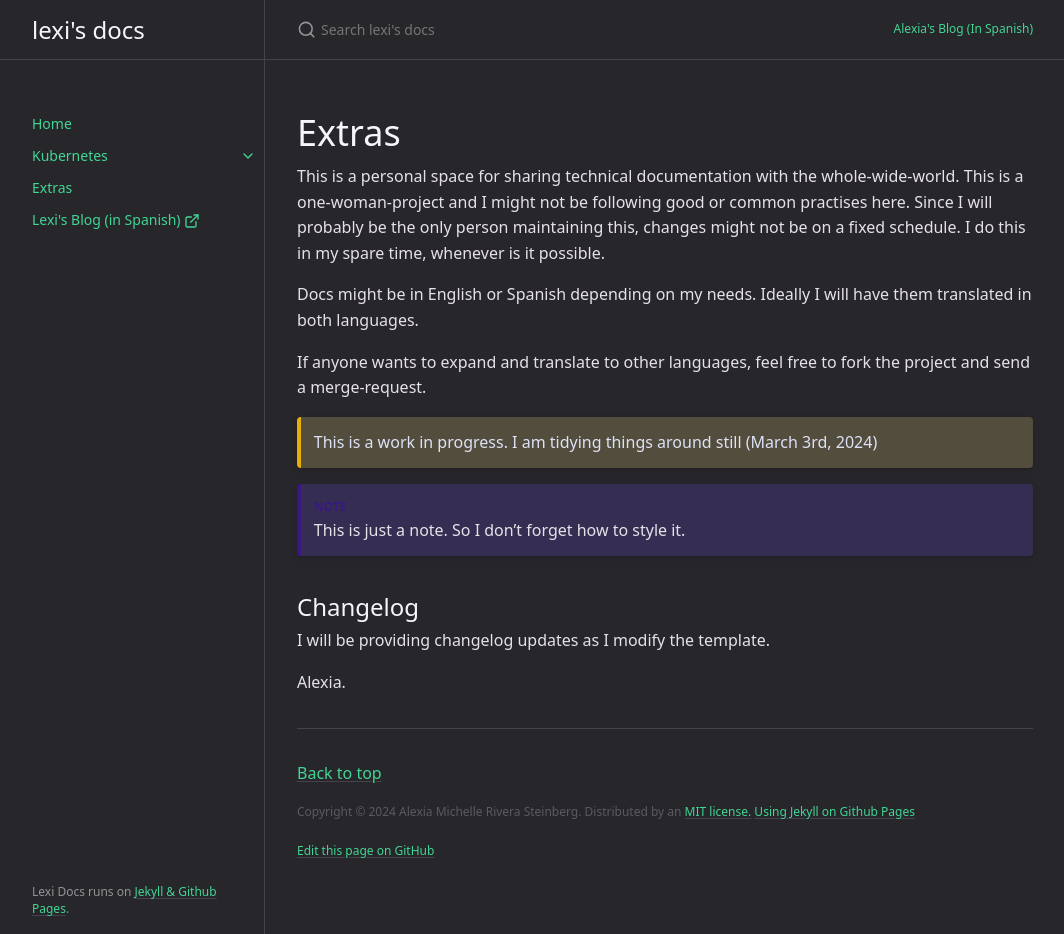
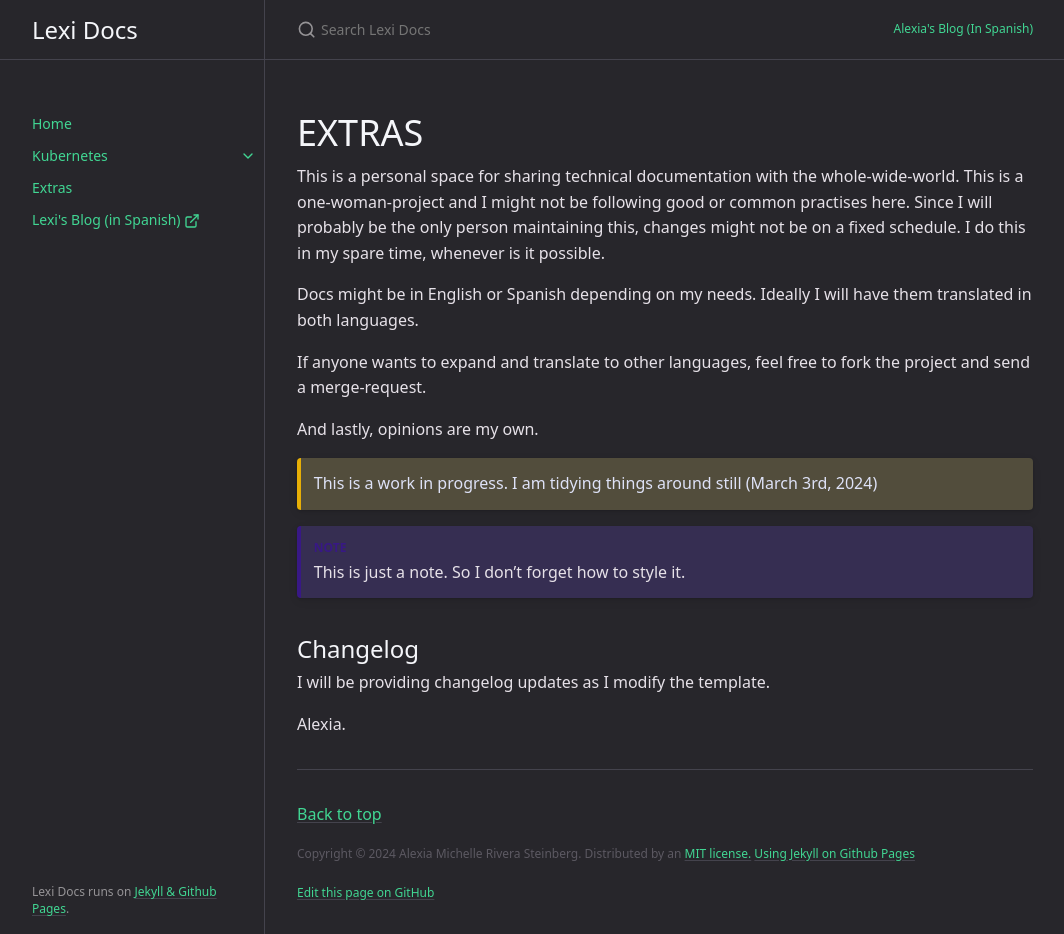
Before and after one commit to alexiarstein/alexiarstein.github.io, a Jekyll site: the page built from extras.md, in a window 1280 px wide and 934 px high. Shown: the whole window, without its empty margins (107-1171 px from the left). Built offline with Jekyll 4.4.1, drawn with Linux system fonts in a browser that asks for light colours; cached includes are drawn as plain includes.

Commit message:
muchos cambios

```diff
--- a/_config.yml
+++ b/_config.yml
@@ -1,4 +1,4 @@
-title:  lexi's docs
+title:  Lexi Docs
 description: My own little place for tech-related documentation.
 baseurl: "" # the subpath of your site, e.g. /blog
 url: "https://alexia.lat" # the base hostname & protocol for your site, e.g. http://example.com
--- a/extras.md
+++ b/extras.md
@@ -3,7 +3,7 @@ title: Extras
 layout: default
 ---
 
-# Extras
+# EXTRAS
 
 This is a personal space for sharing technical documentation with the whole-wide-world. This is a one-woman-project and I might not be following good or common practises here.
 Since I will probably be the only person maintaining this, changes might not be on a fixed schedule.  I do this in my spare time, whenever is it possible.
@@ -12,6 +12,7 @@ Docs might be in English or Spanish depending on my needs. Ideally I will have t
 
 If anyone wants to expand and translate to other languages, feel free to fork the project and send a merge-request.
 
+And lastly, opinions are my own.
 
 {: .highlight }
 This is a work in progress. I am tidying things around still (March 3rd, 2024)
```
